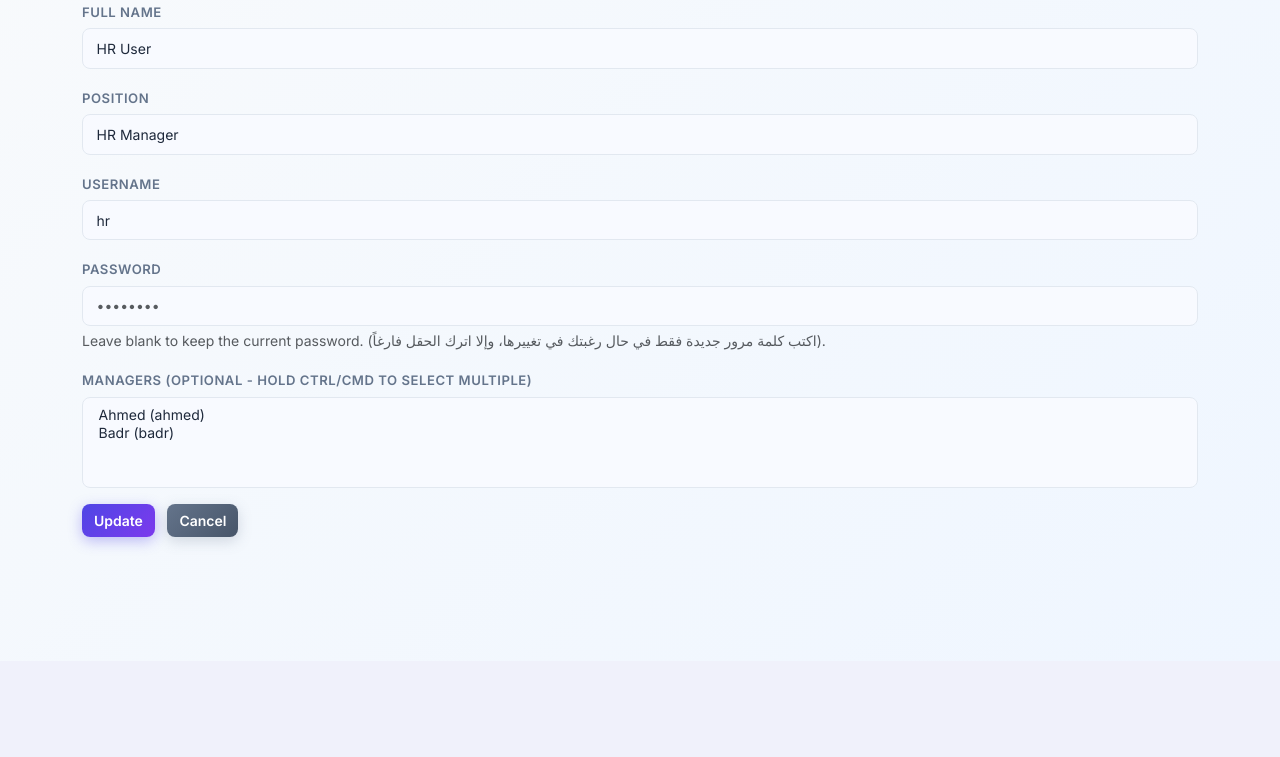
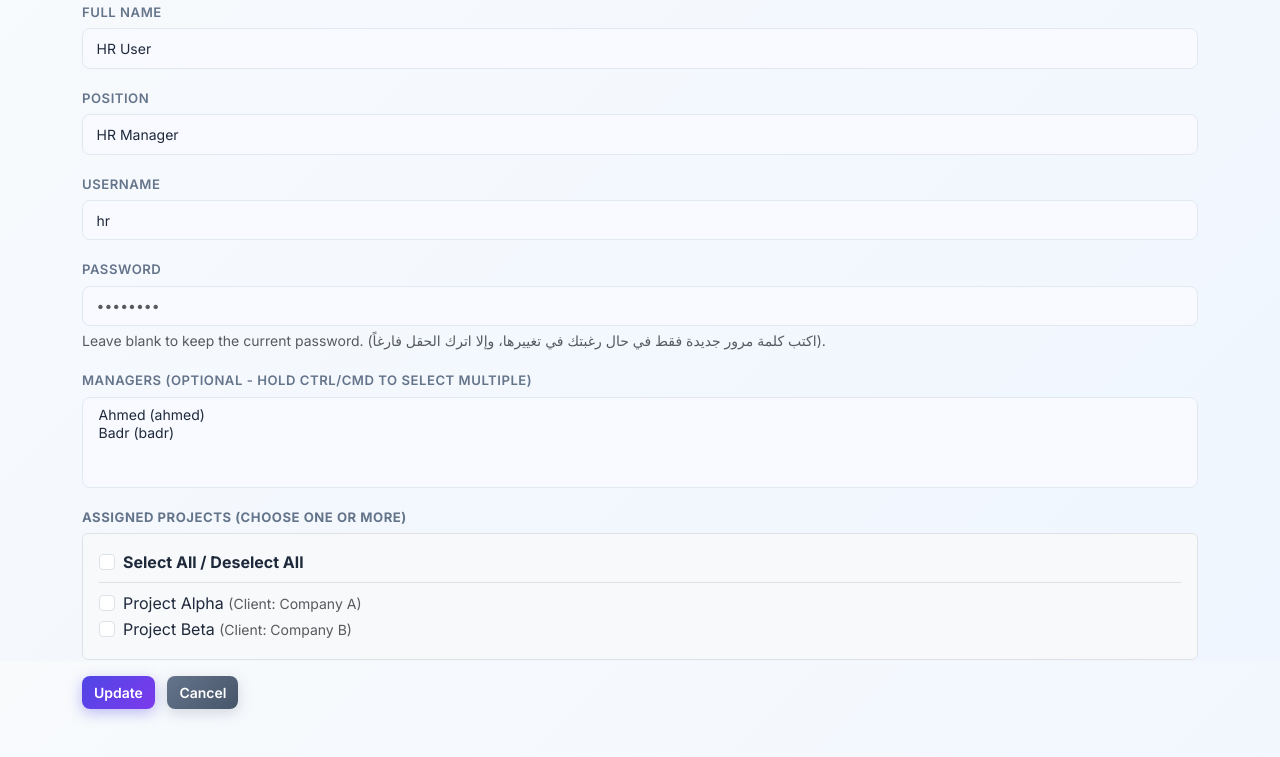
Before and after one commit to ahmadElsharawy/WorkPulse, a Flask app: page /hr/edit/1 in a window 1280 px wide. Shown: the part 139-896 px from the top of the page. Before the commit the page ends 684 px from the top, so only its background shows below. Run offline with Flask 3, Linux system fonts and the light colour scheme; a user stored in the database is signed in; data comes from the database, SQL or seed files in the repository.

Commit message:
Implement employee-project assignment, manager task restriction, task visibility limits, and live tracking performance optimization v1.0.5

```diff
--- a/app.py
+++ b/app.py
@@ -136,6 +136,16 @@ def init_db():
             PRIMARY KEY (employee_id, manager_id)
         )
     ''')
+    # Join table for many-to-many employee-project relationship
+    db.execute('''
+        CREATE TABLE IF NOT EXISTS employee_projects (
+            employee_id INTEGER NOT NULL,
+            project_id INTEGER NOT NULL,
+            FOREIGN KEY(employee_id) REFERENCES users(id) ON DELETE CASCADE,
+            FOREIGN KEY(project_id) REFERENCES projects(id) ON DELETE CASCADE,
+            PRIMARY KEY (employee_id, project_id)
+        )
+    ''')
     # Projects table
     db.execute('''
         CREATE TABLE IF NOT EXISTS projects (
@@ -180,6 +190,7 @@ def seed_data():
     db.execute('INSERT INTO projects (name, client, start_date, end_date) VALUES (?,?,?,?)', ('Project Alpha', 'Company A', '2026-01-01', '2026-12-31'))
     db.execute('INSERT INTO projects (name, client, start_date, end_date) VALUES (?,?,?,?)', ('Project Beta', 'Company B', '2026-06-01', '2026-11-30'))
     proj_a = db.execute('SELECT id FROM projects WHERE name = ?', ('Project Alpha',)).fetchone()
+    proj_b = db.execute('SELECT id FROM projects WHERE name = ?', ('Project Beta',)).fetchone()
 
     # Employees (who can also be managers)
     ahmed_pwd = bcrypt.generate_password_hash('123').decode('utf-8')
@@ -196,6 +207,16 @@ def seed_data():
     if ahmed and badr:
         db.execute('INSERT INTO employee_managers (employee_id, manager_id) VALUES (?,?)', (ahmed['id'], badr['id']))
 
+        # Assign Ahmed to Project Alpha
+        if proj_a:
+            db.execute('INSERT OR IGNORE INTO employee_projects (employee_id, project_id) VALUES (?,?)', (ahmed['id'], proj_a['id']))
+
+        # Assign Badr to Project Alpha and Beta
+        if proj_a:
+            db.execute('INSERT OR IGNORE INTO employee_projects (employee_id, project_id) VALUES (?,?)', (badr['id'], proj_a['id']))
+        if proj_b:
+            db.execute('INSERT OR IGNORE INTO employee_projects (employee_id, project_id) VALUES (?,?)', (badr['id'], proj_b['id']))
+
         now = datetime.now().strftime('%Y-%m-%d %H:%M')
         db.execute('INSERT INTO tasks (employee_id, project_id, title, description, status, created_at, running_duration, creator_id) VALUES (?,?,?,?,?,?,?,?)',
                    (ahmed['id'], proj_a['id'] if proj_a else None, 'Task One', 'First sample task', 'Pause', now, 0, ahmed['id']))
@@ -210,6 +231,7 @@ def seed_mock_data():
     # Clear existing data
     db.execute('DELETE FROM tasks')
     db.execute('DELETE FROM employee_managers')
+    db.execute('DELETE FROM employee_projects')
     db.execute('DELETE FROM users WHERE role = "Employee"')
     db.execute('DELETE FROM projects')
     db.commit()
@@ -248,13 +270,26 @@ def seed_mock_data():
                        (emp_id, mgr))
     db.commit()
 
+    # Assign projects to employees (1 to 5 random projects)
+    for emp_id in employee_ids:
+        emp_projects = random.sample(project_ids, k=random.randint(1, 5))
+        for p_id in emp_projects:
+            db.execute('INSERT INTO employee_projects (employee_id, project_id) VALUES (?,?)', (emp_id, p_id))
+    db.commit()
+
     # Create tasks
     now = datetime.utcnow()
     for emp_id in employee_ids:
+        # Fetch assigned projects
+        rows = db.execute('SELECT project_id FROM employee_projects WHERE employee_id = ?', (emp_id,)).fetchall()
+        emp_project_ids = [r['project_id'] for r in rows]
+        if not emp_project_ids:
+            emp_project_ids = project_ids
+
         # Generate a realistic workload per employee (50‑150 completed tasks)
         num_tasks = random.randint(50, 150)
         for _ in range(num_tasks):
-            project_id = random.choice(project_ids)
+            project_id = random.choice(emp_project_ids)
             # Distribute tasks over the last 6‑12 months
             days_ago = random.randint(180, 365)
             created_at = now - timedelta(days=days_ago,
@@ -531,17 +566,51 @@ def hr_tracking():
         conditions.append(f"t.creator_id IN ({placeholders})")
         params.extend(selected_creators)
 
+    # Count total tasks first
+    count_query = '''
+        SELECT COUNT(*)
+        FROM tasks t
+        JOIN users u ON t.employee_id = u.id
+        LEFT JOIN users creator ON t.creator_id = creator.id
+        LEFT JOIN projects p ON t.project_id = p.id
+    '''
     if conditions:
-        query += " WHERE " + " AND ".join(conditions)
+        count_query += " WHERE " + " AND ".join(conditions)
+    total_tasks = db.execute(count_query, params).fetchone()[0]
 
-    query += " ORDER BY t.created_at DESC"
+    # Get page and per_page
+    page = request.args.get('page', 1, type=int)
+    per_page = 50
+    total_pages = (total_tasks + per_page - 1) // per_page if total_tasks > 0 else 1
+    page = max(1, min(page, total_pages))
 
-    tasks = db.execute(query, params).fetchall()
+    # Paginate query
+    query += " LIMIT ? OFFSET ?"
+    tasks_params = list(params) + [per_page, (page - 1) * per_page]
+    tasks = db.execute(query, tasks_params).fetchall()
+
+    # Helper to construct pagination URLs preserving multi-value filters
+    def get_page_url(page_num):
+        import urllib.parse
+        params_list = []
+        for key, values in request.args.lists():
+            if key == 'page':
+                continue
+            for val in values:
+                params_list.append((key, val))
+        params_list.append(('page', str(page_num)))
+        return url_for('hr_tracking') + '?' + urllib.parse.urlencode(params_list)
 
     # Fetch options for filters
     employees_list = db.execute("SELECT id, full_name, username FROM users WHERE role = 'Employee' ORDER BY full_name").fetchall()
     projects_list = db.execute("SELECT id, name FROM projects ORDER BY name").fetchall()
     creators_list = db.execute("SELECT DISTINCT u.id, u.full_name, u.username FROM users u JOIN tasks t ON t.creator_id = u.id ORDER BY u.full_name").fetchall()
+
+    showing_from = (page - 1) * per_page + 1 if total_tasks > 0 else 0
+    showing_to = min(page * per_page, total_tasks)
+    start_page = max(1, page - 2)
+    end_page = min(total_pages, page + 2)
+    page_range = list(range(start_page, end_page + 1))
 
     return render_template(
         'hr_tracking.html',
@@ -554,7 +623,14 @@ def hr_tracking():
         selected_statuses=selected_statuses,
         created_from=created_from,
         created_to=created_to,
-        selected_creators=selected_creators
+        selected_creators=selected_creators,
+        page=page,
+        total_pages=total_pages,
+        total_tasks=total_tasks,
+        page_url=get_page_url,
+        showing_from=showing_from,
+        showing_to=showing_to,
+        page_range=page_range
     )
 
 @app.route('/hr/employees')
@@ -887,6 +963,7 @@ def hr_seed():
 def delete_project(project_id):
     db = get_db()
     db.execute('UPDATE tasks SET project_id = NULL WHERE project_id = ?', (project_id,))
+    db.execute('DELETE FROM employee_projects WHERE project_id = ?', (project_id,))
     db.execute('DELETE FROM projects WHERE id = ?', (project_id,))
     db.commit()
     flash('Project deleted.', 'info')
@@ -902,6 +979,7 @@ def add_employee():
         password = request.form['password']
         position = request.form.get('position', '')
         manager_usernames = request.form.getlist('managers')
+        project_ids = request.form.getlist('projects')
         role = 'Employee'
         pwd_hash = bcrypt.generate_password_hash(password).decode('utf-8')
 
@@ -920,6 +998,10 @@ def add_employee():
                         manager_ids.append(mgr_row['id'])
                 set_manager_ids(employee_id, manager_ids)
 
+                for p_id in project_ids:
+                    db.execute('INSERT INTO employee_projects (employee_id, project_id) VALUES (?,?)', (employee_id, int(p_id)))
+                db.commit()
+
             flash('Employee added.', 'success')
             return redirect(url_for('hr_employees'))
         except sqlite3.IntegrityError:
@@ -927,7 +1009,8 @@ def add_employee():
 
     # List all current employees to be chosen as managers
     employees = db.execute("SELECT * FROM users WHERE role = 'Employee'").fetchall()
-    return render_template('add_employee.html', employees=employees)
+    projects = db.execute("SELECT * FROM projects ORDER BY name").fetchall()
+    return render_template('add_employee.html', employees=employees, projects=projects)
 
 @app.route('/hr/edit/<int:user_id>', methods=['GET', 'POST'])
 @role_required('HR')
@@ -944,6 +1027,7 @@ def edit_employee(user_id):
         position = request.form.get('position', '')
         password = request.form.get('password', '').strip()
         manager_usernames = request.form.getlist('managers')
+        project_ids = request.form.getlist('projects')
 
         try:
             if password:
@@ -962,6 +1046,11 @@ def edit_employee(user_id):
                     manager_ids.append(mgr_row['id'])
             set_manager_ids(user_id, manager_ids)
 
+            db.execute('DELETE FROM employee_projects WHERE employee_id = ?', (user_id,))
+            for p_id in project_ids:
+                db.execute('INSERT INTO employee_projects (employee_id, project_id) VALUES (?,?)', (user_id, int(p_id)))
+            db.commit()
+
             flash('Employee updated.', 'success')
             return redirect(url_for('hr_employees'))
         except sqlite3.IntegrityError:
@@ -976,13 +1065,18 @@ def edit_employee(user_id):
         if r:
             current_managers.append(r['username'])
 
-    return render_template('edit_employee.html', user=user, employees=employees, current_managers=current_managers)
+    projects = db.execute("SELECT * FROM projects ORDER BY name").fetchall()
+    current_proj_rows = db.execute("SELECT project_id FROM employee_projects WHERE employee_id = ?", (user_id,)).fetchall()
+    current_project_ids = [r['project_id'] for r in current_proj_rows]
+
+    return render_template('edit_employee.html', user=user, employees=employees, current_managers=current_managers, projects=projects, current_project_ids=current_project_ids)
 
 @app.route('/hr/delete/<int:user_id>', methods=['POST'])
 @role_required('HR')
 def delete_employee(user_id):
     db = get_db()
     db.execute('DELETE FROM employee_managers WHERE employee_id = ? OR manager_id = ?', (user_id, user_id))
+    db.execute('DELETE FROM employee_projects WHERE employee_id = ?', (user_id,))
     db.execute('DELETE FROM tasks WHERE employee_id = ?', (user_id,))
     db.execute('DELETE FROM users WHERE id = ?', (user_id,))
     db.commit()
@@ -1088,8 +1182,16 @@ def employee_dashboard():
         LEFT JOIN users creator ON t.creator_id = creator.id
         LEFT JOIN projects p ON t.project_id = p.id
         WHERE em.manager_id = ?
+          AND EXISTS (
+              SELECT 1 FROM employee_projects ep1
+              WHERE ep1.employee_id = t.employee_id AND ep1.project_id = t.project_id
+          )
+          AND EXISTS (
+              SELECT 1 FROM employee_projects ep2
+              WHERE ep2.employee_id = ? AND ep2.project_id = t.project_id
+          )
     '''
-    sub_params = [current_user.id]
+    sub_params = [current_user.id, current_user.id]
 
     if selected_sub_employees:
         placeholders = ','.join('?' for _ in selected_sub_employees)
@@ -1136,8 +1238,15 @@ def employee_dashboard():
 
     subordinate_tasks = db.execute(sub_query, sub_params).fetchall()
 
-    # Fetch options for filters specifically for this employee's tasks
-    projects_list = db.execute("SELECT id, name FROM projects ORDER BY name").fetchall()
+    # Fetch options for filters specifically for this employee's tasks (restricted to assigned projects)
+    projects_list = db.execute('''
+        SELECT p.id, p.name FROM projects p
+        JOIN employee_projects ep ON p.id = ep.project_id
+        WHERE ep.employee_id = ?
+        ORDER BY p.name
+    ''', (current_user.id,)).fetchall()
+    if not projects_list:
+        projects_list = db.execute("SELECT id, name FROM projects ORDER BY name").fetchall()
     creators_list = db.execute('''
         SELECT DISTINCT u.id, u.full_name, u.username
         FROM users u
@@ -1192,7 +1301,14 @@ def add_task():
         db.commit()
         flash('Task added.', 'success')
         return redirect(url_for('employee_dashboard'))
-    projects = db.execute('SELECT * FROM projects').fetchall()
+    projects = db.execute('''
+        SELECT p.* FROM projects p
+        JOIN employee_projects ep ON p.id = ep.project_id
+        WHERE ep.employee_id = ?
+        ORDER BY p.name
+    ''', (current_user.id,)).fetchall()
+    if not projects:
+        projects = db.execute('SELECT * FROM projects').fetchall()
     return render_template('add_task.html', projects=projects)
 
 @app.route('/employee/edit/<int:task_id>', methods=['GET', 'POST'])
@@ -1243,7 +1359,14 @@ def edit_task(task_id):
         flash('Task updated.', 'success')
         return redirect(url_for('employee_dashboard'))
 
-    projects = db.execute('SELECT * FROM projects').fetchall()
+    projects = db.execute('''
+        SELECT p.* FROM projects p
+        JOIN employee_projects ep ON p.id = ep.project_id
+        WHERE ep.employee_id = ?
+        ORDER BY p.name
+    ''', (current_user.id,)).fetchall()
+    if not projects:
+        projects = db.execute('SELECT * FROM projects').fetchall()
     return render_template('edit_task.html', task=task, projects=projects)
 
 @app.route('/employee/task/<int:task_id>/update_status', methods=['POST'])
@@ -1334,7 +1457,15 @@ def view_subordinate_tasks(sub_id):
         LEFT JOIN users u ON t.creator_id = u.id
         LEFT JOIN projects p ON t.project_id = p.id
         WHERE t.employee_id = ?
-    ''', (sub_id,)).fetchall()
+          AND EXISTS (
+              SELECT 1 FROM employee_projects ep1
+              WHERE ep1.employee_id = t.employee_id AND ep1.project_id = t.project_id
+          )
+          AND EXISTS (
+              SELECT 1 FROM employee_projects ep2
+              WHERE ep2.employee_id = ? AND ep2.project_id = t.project_id
+          )
+    ''', (sub_id, current_user.id)).fetchall()
     return render_template('subordinate_tasks.html', subordinate=subordinate, tasks=tasks)
 
 @app.route('/employee/subordinate/<int:sub_id>/tasks/add', methods=['GET', 'POST'])
@@ -1356,7 +1487,22 @@ def add_subordinate_task(sub_id):
         db.commit()
         flash('Task assigned to employee.', 'success')
         return redirect(url_for('view_subordinate_tasks', sub_id=sub_id))
-    projects = db.execute('SELECT * FROM projects').fetchall()
+    projects = db.execute('''
+        SELECT p.* FROM projects p
+        JOIN employee_projects ep_sub ON p.id = ep_sub.project_id
+        JOIN employee_projects ep_mgr ON p.id = ep_mgr.project_id
+        WHERE ep_sub.employee_id = ? AND ep_mgr.employee_id = ?
+        ORDER BY p.name
+    ''', (sub_id, current_user.id)).fetchall()
+    if not projects:
+        projects = db.execute('''
+            SELECT p.* FROM projects p
+            JOIN employee_projects ep ON p.id = ep.project_id
+            WHERE ep.employee_id = ?
+            ORDER BY p.name
+        ''', (sub_id,)).fetchall()
+    if not projects:
+        projects = db.execute('SELECT * FROM projects').fetchall()
     return render_template('add_subordinate_task.html', subordinate=subordinate, projects=projects)
 
 # ---------- Init ----------
--- a/templates/edit_employee.html
+++ b/templates/edit_employee.html
@@ -28,7 +28,49 @@
       {% endfor %}
     </select>
   </div>
+  <div class='mb-3'>
+    <label class='form-label fw-bold'>Assigned Projects (choose one or more)</label>
+    <div class='border rounded p-3' style='max-height: 200px; overflow-y: auto; background-color: #f8f9fa;'>
+      <div class='form-check mb-2 pb-2 border-bottom'>
+        <input class='form-check-input' type='checkbox' id='selectAllProjects'>
+        <label class='form-check-label fw-bold' for='selectAllProjects'>
+          Select All / Deselect All
+        </label>
+      </div>
+      {% for proj in projects %}
+        <div class='form-check'>
+          <input class='form-check-input project-checkbox' type='checkbox' name='projects' value='{{ proj.id }}' id='proj_{{ proj.id }}'
+                 {% if proj.id in current_project_ids %}checked{% endif %}>
+          <label class='form-check-label text-truncate d-block' for='proj_{{ proj.id }}'>
+            {{ proj.name }} <span class='text-muted small'>(Client: {{ proj.client }})</span>
+          </label>
+        </div>
+      {% endfor %}
+    </div>
+  </div>
   <button type='submit' class='btn btn-primary'>Update</button>
   <a href='{{ url_for('hr_employees') }}' class='btn btn-secondary ms-2'>Cancel</a>
 </form>
 {% endblock %}
+
+{% block extra_js %}
+<script>
+document.addEventListener('DOMContentLoaded', function() {
+  const selectAll = document.getElementById('selectAllProjects');
+  if (selectAll) {
+    const checkboxes = document.querySelectorAll('.project-checkbox');
+    selectAll.addEventListener('change', function() {
+      checkboxes.forEach(cb => cb.checked = selectAll.checked);
+    });
+    function updateSelectAll() {
+      const allChecked = Array.from(checkboxes).every(cb => cb.checked);
+      const someChecked = Array.from(checkboxes).some(cb => cb.checked);
+      selectAll.checked = allChecked;
+      selectAll.indeterminate = someChecked && !allChecked;
+    }
+    checkboxes.forEach(cb => cb.addEventListener('change', updateSelectAll));
+    updateSelectAll();
+  }
+});
+</script>
+{% endblock %}
```
Also changed, not shown: templates/add_employee.html (+41 -0 lines), templates/hr_tracking.html (+34 -0 lines).
